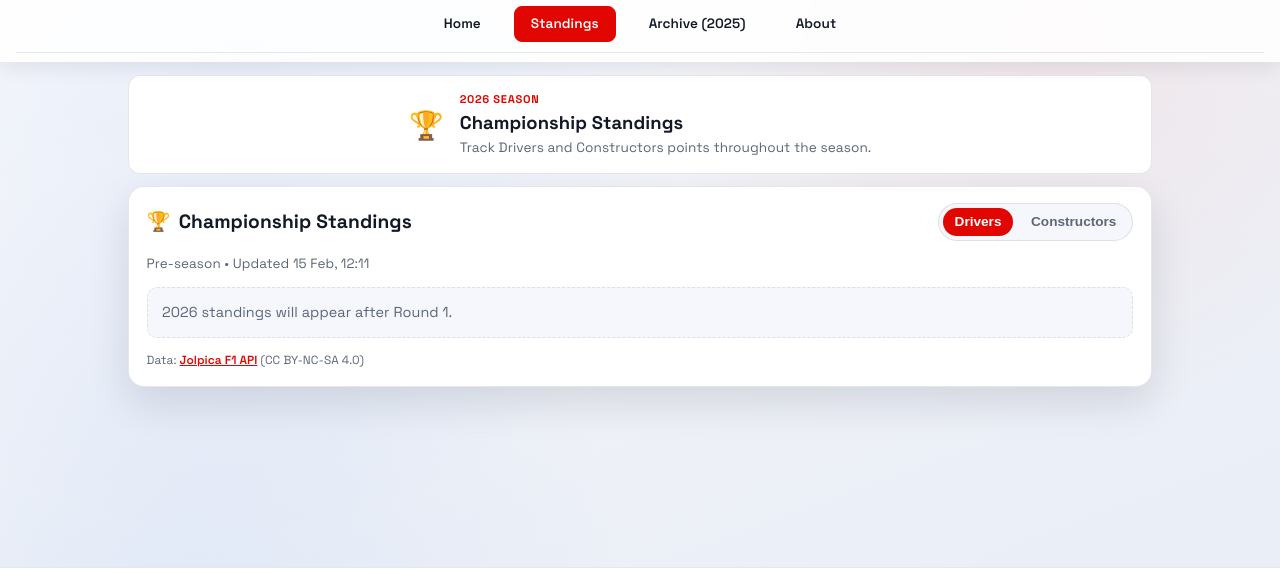
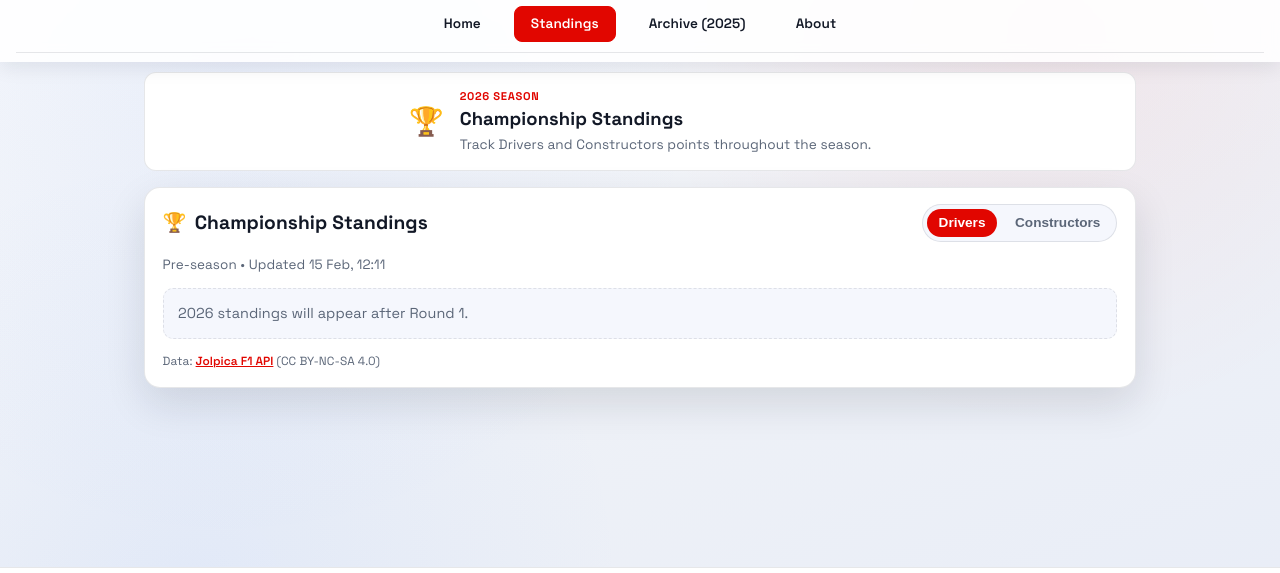
Before and after one commit to maheshrijal/f1recap, a website: page public/standings.html in a window 1280 px wide. Shown: the part 69-642 px from the top of the page. Drawn offline with Linux system fonts and the light colour scheme.

Commit message:
fix: unify standings page card layout

```diff
--- a/public/assets/styles.css
+++ b/public/assets/styles.css
@@ -2453,8 +2453,22 @@ footer {
 }
 
 .standings-page-section {
+    max-width: 100%;
+    margin: 0;
+}
+
+.standings-page-shell {
     max-width: 1100px;
     margin: 0 auto 2rem;
+    width: min(1100px, calc(100% - 2rem));
+}
+
+.standings-hero {
+    margin: 0 0 1rem;
+}
+
+.standings-hero .hero-card {
+    margin-bottom: 0;
 }
 
 .standings-header {
--- a/public/standings.html
+++ b/public/standings.html
@@ -38,7 +38,8 @@
   <div id="site-header"></div>
 
   <main id="main-content" tabindex="-1">
-    <section class="hero" aria-live="polite">
+    <div class="standings-page-shell">
+      <section class="hero standings-hero" aria-live="polite">
         <div class="hero-card hero-centered">
           <div class="hero-flag">🏆</div>
           <div class="hero-meta">
@@ -79,6 +80,7 @@
           Data: <a href="https://github.com/jolpica/jolpica-f1" target="_blank" rel="noopener noreferrer">Jolpica F1 API</a> (CC BY-NC-SA 4.0)
         </p>
       </section>
+    </div>
   </main>
 
   <div id="site-footer"></div>
```
Lines whose indentation alone changed are shown as unchanged.
